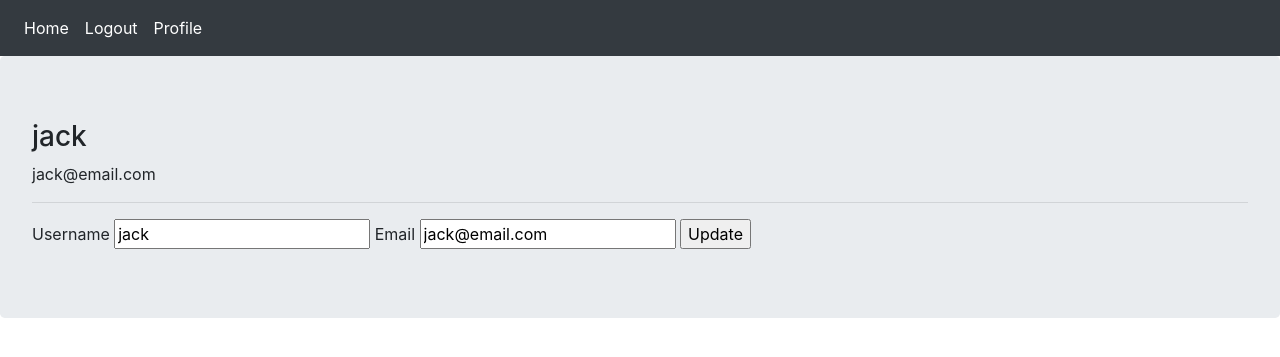
After one commit to amirbigg/flask-blog-course, a Flask app: page /profile in a window 1280 px wide. The commit adds this page. Shown: the top 357 px of the page. Run offline with Flask 2, Linux system fonts and the light colour scheme; a user stored in the database is signed in; some libraries are stand-ins or nearby versions.

Commit message:
add ep12

```diff
--- a/blog/forms.py
+++ b/blog/forms.py
@@ -25,3 +25,8 @@ class LoginForm(FlaskForm):
 	email = StringField('Email', validators=[DataRequired(), Email()])
 	password = PasswordField('Password', validators=[DataRequired()])
 	remember = BooleanField('Remember me')
+
+
+class UpdateProfileForm(FlaskForm):
+	username = StringField('Username', validators=[DataRequired(), Length(min=4, max=25, message='username must be between 4 and 25 characters')])
+	email = StringField('Email', validators=[DataRequired(), Email()])
--- a/blog/routes.py
+++ b/blog/routes.py
@@ -1,6 +1,6 @@
 from flask import render_template, redirect, url_for, flash, request
 from blog import app, db, bcrypt
-from blog.forms import RegistrationForm, LoginForm
+from blog.forms import RegistrationForm, LoginForm, UpdateProfileForm
 from blog.models import User
 from flask_login import login_user, current_user, logout_user, login_required
 
@@ -43,3 +43,18 @@ def logout():
 	logout_user()
 	flash('you logged out successfully', 'success')
 	return redirect(url_for('home'))
+
+@app.route('/profile', methods=['GET', 'POST'])
+@login_required
+def profile():
+	form = UpdateProfileForm()
+	if form.validate_on_submit():
+		current_user.username = form.username.data
+		current_user.email = form.email.data
+		db.session.commit()
+		flash('account updated', 'info')
+		return redirect(url_for('profile'))
+	elif request.method == 'GET':
+		form.username.data = current_user.username
+		form.email.data = current_user.email
+	return render_template('profile.html', form=form)
--- a/blog/templates/inc/navbar.html
+++ b/blog/templates/inc/navbar.html
@@ -3,6 +3,7 @@
         <a class="nav-item nav-link active" href="{{ url_for('home') }}">Home</a>
         {% if current_user.is_authenticated %}
         <a class="nav-item nav-link active" href="{{ url_for('logout') }}">Logout</a>
+        <a class="nav-item nav-link active" href="{{ url_for('profile') }}">Profile</a>
         {% else %}
         <a class="nav-item nav-link active" href="{{ url_for('register') }}">Register</a>
         <a class="nav-item nav-link active" href="{{ url_for('login') }}">Login</a>
--- /dev/null
+++ b/blog/templates/profile.html
@@ -0,0 +1,14 @@
+{% extends 'base.html' %}
+
+{% block content %}
+    <h3>{{ current_user.username }}</h3>
+    <p>{{ current_user.email }}</p><hr/>
+
+    {% include 'inc/form_errors.html' %}
+    <form action="" method="post">
+        {{ form.csrf_token }}
+        {{ form.username.label }} {{ form.username }}
+        {{ form.email.label }} {{ form.email }}
+        <input type="submit" value="Update">
+    </form>
+{% endblock %}
```
Also changed, not shown: blog.db.
